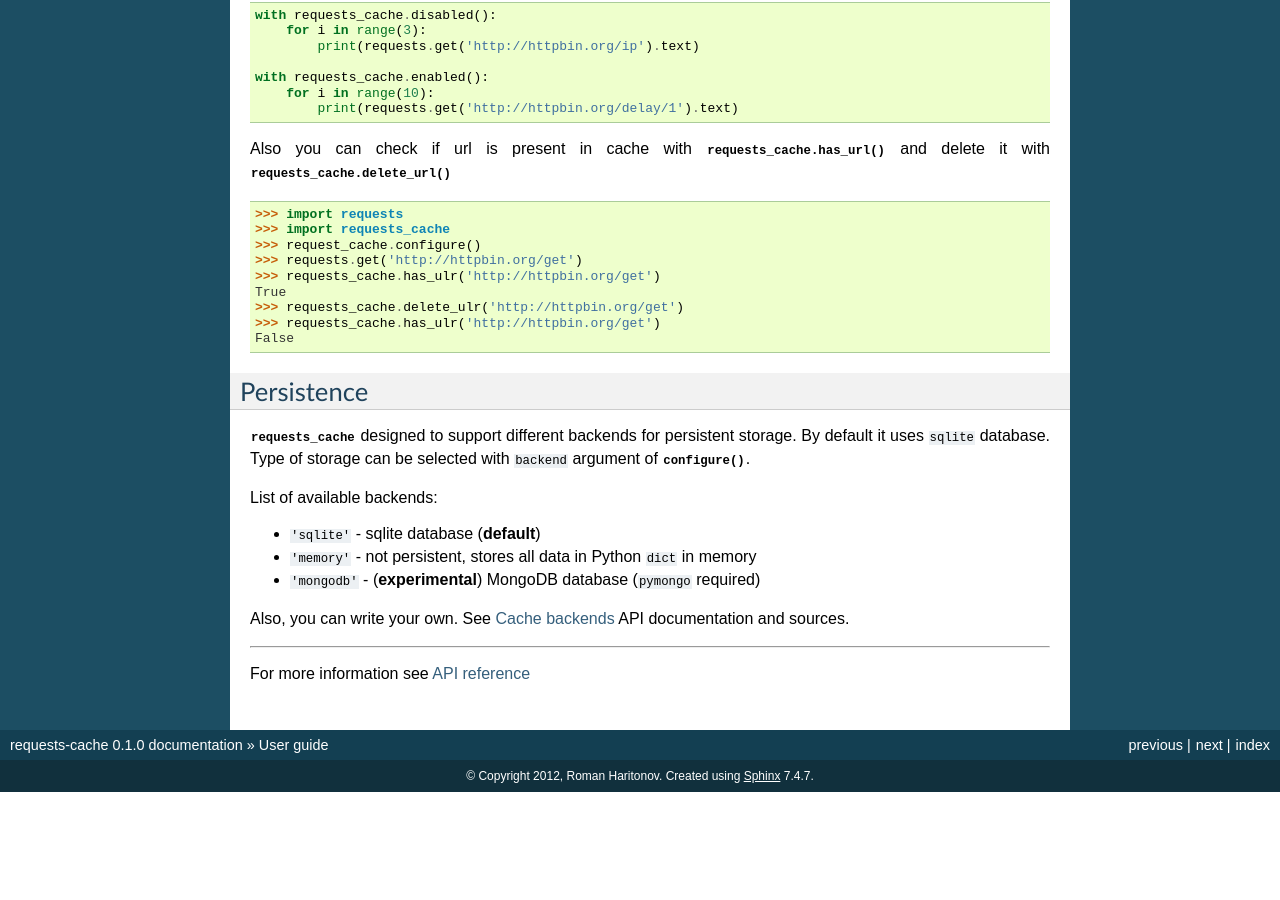
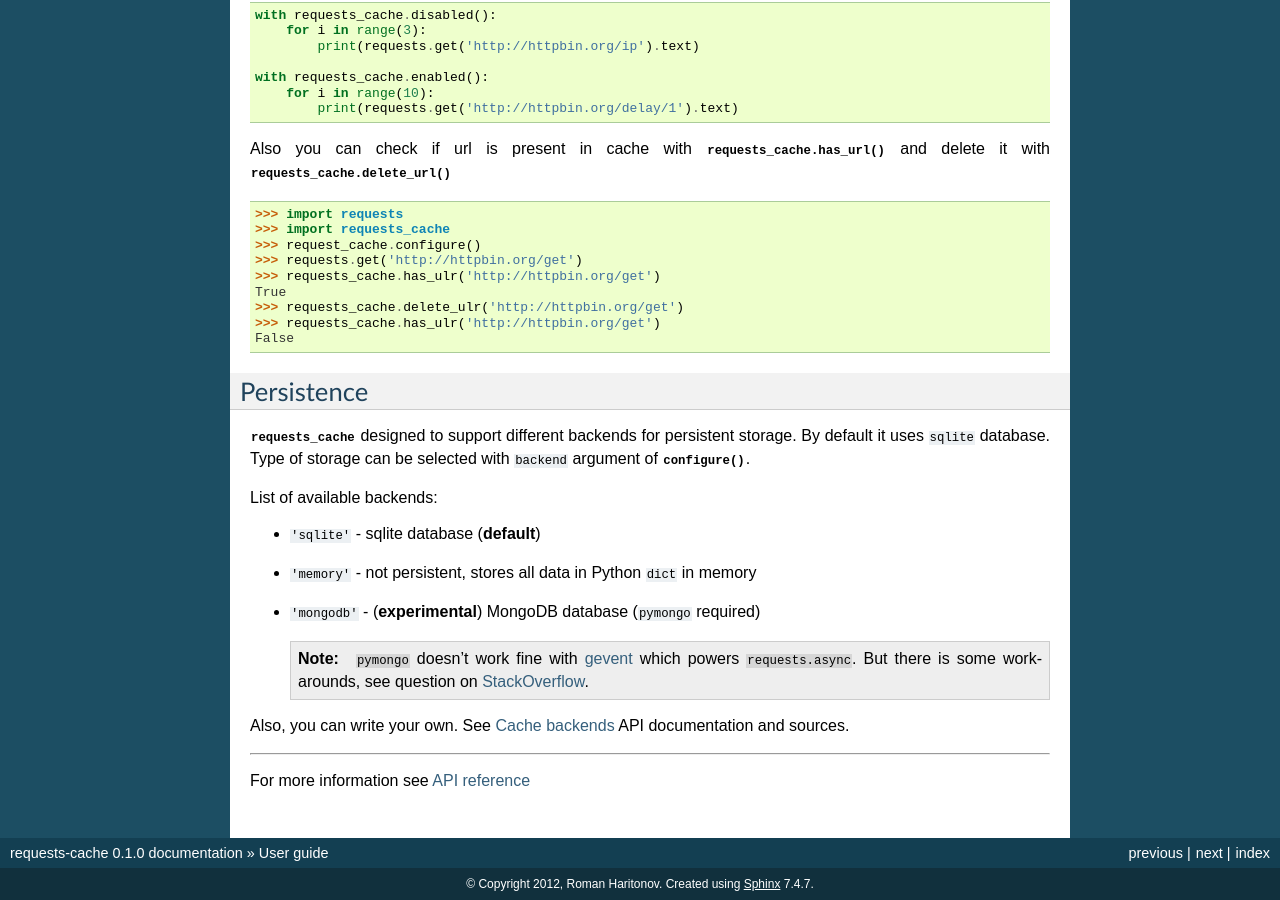
Before and after one commit to requests-cache/requests-cache, a Sphinx documentation site: the page built from docs/user_guide.rst, in a window 1280 px wide and 900 px high, scrolled down 944 px. Built offline with Sphinx 7.4.7, drawn with Linux system fonts in a browser that asks for light colours; before the commit the page ends 1736 px from its top, so only the background shows below that.

Commit message:
note about pymongo problems with gevent

```diff
--- a/docs/user_guide.rst
+++ b/docs/user_guide.rst
@@ -91,6 +91,10 @@ List of available backends:
 - ``'memory'``  - not persistent,  stores all data in Python ``dict`` in memory
 - ``'mongodb'`` - (**experimental**) MongoDB database (``pymongo`` required)
 
+  .. note:: ``pymongo`` doesn't work fine with `gevent <http://www.gevent.org/>`_ which powers ``requests.async``.
+            But there is some workarounds, see question on
+            `StackOverflow <http://stackoverflow.com/questions/7166998/pymongo-gevent-throw-me-a-banana-and-just-monkey-patch>`_.
+
 Also, you can write your own. See :ref:`cache_backends` API documentation and sources.
 
 ----------------------
```
